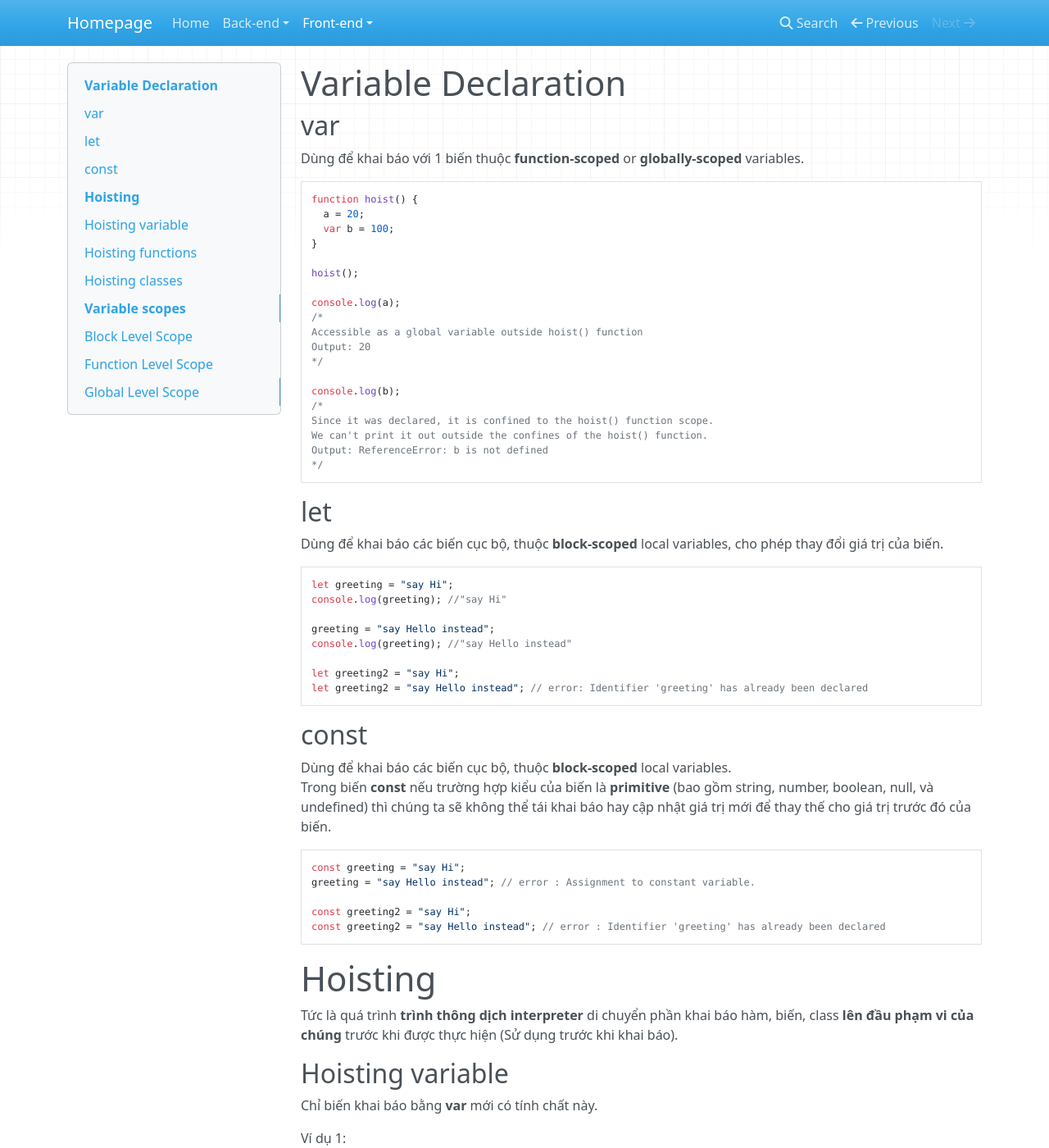
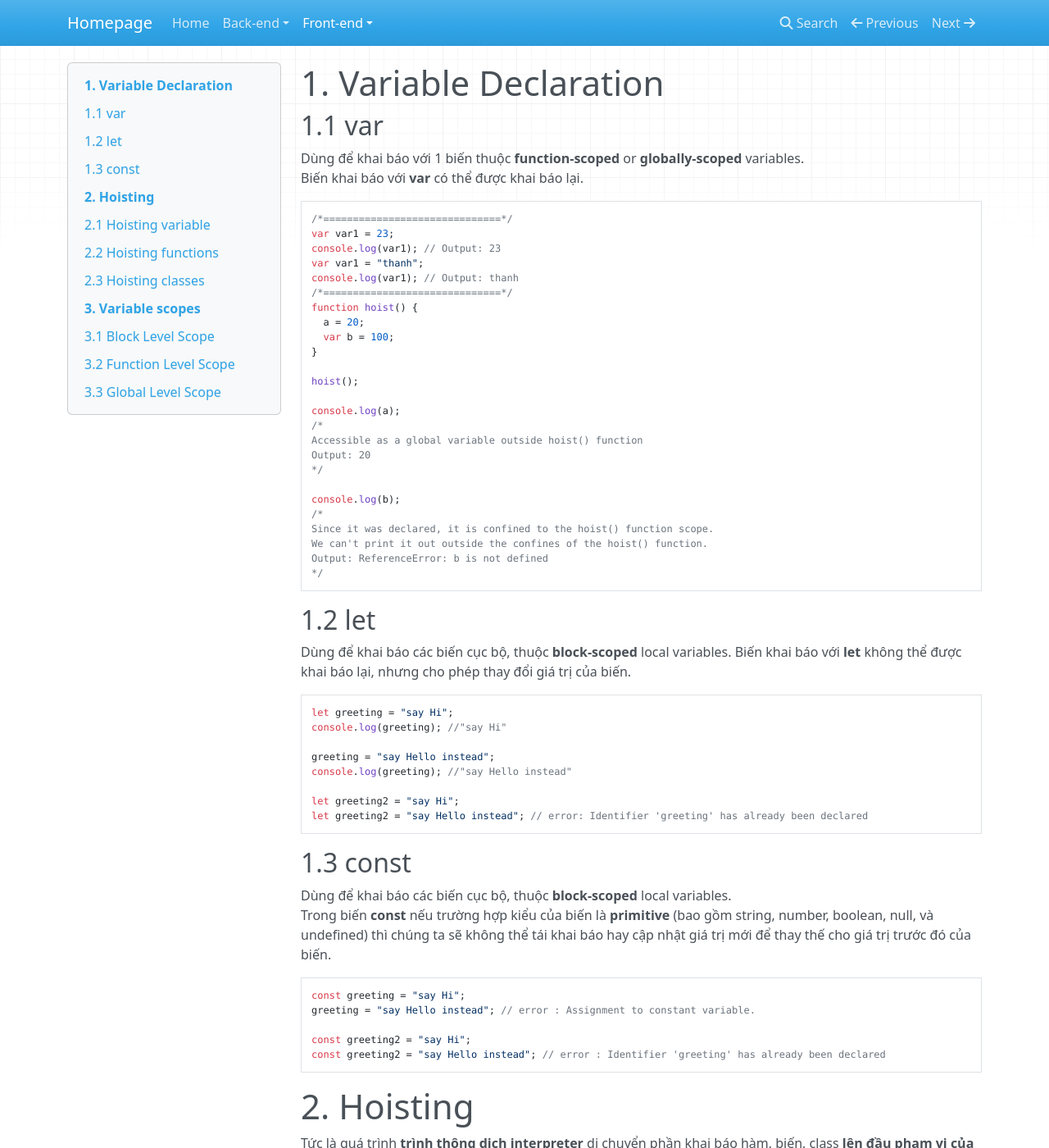
Before and after one commit to Do-Thanh2201/Do-Thanh2201.github.io, an MkDocs documentation site: the page built from docs/frontend/JavaScript/1 Variable.md, in a window 1280 px wide and 1400 px high. Shown: the whole window at 82% size. Built offline with MkDocs 1.6.1, drawn with Linux system fonts in a browser that asks for light colours; nearby versions of some CDN libraries; some of the changed text lies outside the part shown.

Commit message:
Create 2 Datatypes

````diff
--- a/docs/frontend/JavaScript/1 Variable.md
+++ b/docs/frontend/JavaScript/1 Variable.md
@@ -1,10 +1,17 @@
-# Variable Declaration
+# 1. Variable Declaration
 
-## var
+## 1.1 var
 
-Dùng để khai báo với 1 biến thuộc **function-scoped** or **globally-scoped** variables.
+Dùng để khai báo với 1 biến thuộc **function-scoped** or **globally-scoped** variables.</br >
+Biến khai báo với **var** có thể được khai báo lại.
 
 ```js
+/*==============================*/
+var var1 = 23;
+console.log(var1); // Output: 23
+var var1 = "thanh";
+console.log(var1); // Output: thanh
+/*==============================*/
 function hoist() {
   a = 20;
   var b = 100;
@@ -26,9 +33,10 @@
 */
 ```
 
-## let
+## 1.2 let
 
-Dùng để khai báo các biến cục bộ, thuộc **block-scoped** local variables, cho phép thay đổi giá trị của biến.
+Dùng để khai báo các biến cục bộ, thuộc **block-scoped** local variables.
+Biến khai báo với **let** không thể được khai báo lại, nhưng cho phép thay đổi giá trị của biến.
 
 ```js
 let greeting = "say Hi";
@@ -41,7 +49,7 @@
 let greeting2 = "say Hello instead"; // error: Identifier 'greeting' has already been declared
 ```
 
-## const
+## 1.3 const
 
 Dùng để khai báo các biến cục bộ, thuộc **block-scoped** local variables.</br >
 Trong biến **const** nếu trường hợp kiểu của biến là **primitive** (bao gồm string, number, boolean, null, và undefined) thì chúng ta sẽ không thể tái khai báo hay cập nhật giá trị mới để thay thế cho giá trị trước đó của biến.</br >
@@ -54,11 +62,11 @@
 const greeting2 = "say Hello instead"; // error : Identifier 'greeting' has already been declared
 ```
 
-# Hoisting
+# 2. Hoisting
 
 Tức là quá trình **trình thông dịch interpreter** di chuyển phần khai báo hàm, biến, class **lên đầu phạm vi của chúng** trước khi được thực hiện (Sử dụng trước khi khai báo).</br >
 
-## Hoisting variable
+## 2.1 Hoisting variable
 
 Chỉ biến khai báo bằng **var** mới có tính chất này.
 
@@ -87,7 +95,7 @@
 const hoistConst = "The variable has been hoistConst.";
 ```
 
-## Hoisting functions
+## 2.2 Hoisting functions
 
 Chỉ **Function declaration** mới được Hoisting
 
@@ -114,13 +122,13 @@
 };
 ```
 
-## Hoisting classes
+## 2.3 Hoisting classes
 
-Chỉ **Class declarations** mới được Hoisting
+Trong ES6, class không được Hoisting.
 
-# Variable scopes
+# 3. Variable scopes
 
-## Block Level Scope
+## 3.1 Block Level Scope
 Biến được khai báo **bên trong bất kỳ block nào**, chẳng hạn như bên trong body của 1 function, hoặc câu lệnh **if/switch conditions or for/while loops** thì có Block Level Scope</br >
 Tức là các biến chỉ được truy cập từ bên trong Block
 
@@ -135,7 +143,7 @@
 console.log(q); // Uncaught ReferenceError: q is not defined
 ```
 
-## Function Level Scope
+## 3.2 Function Level Scope
 Biến được khai báo **trong 1 functio**n thì có Function Level Scope</br >
 Tức là các biến chỉ được truy cập từ bên trong function
 
@@ -151,5 +159,5 @@
 console.log(message); // Output: "ReferenceError: message is not defined"
 ```
 
-## Global Level Scope
+## 3.3 Global Level Scope
 Biến được khai báo ở Globally, tức là không khai báo bên trong bất kỳ function nào thì có **Global Scope**
--- a/mkdocs.yml
+++ b/mkdocs.yml
@@ -27,3 +27,4 @@
     - 'JavaScript':
       - Mở đầu: 'frontend/JavaScript/index.md'
       - 'Variable': 'frontend/JavaScript/1 Variable.md'
+      - 'Datatypes': 'frontend/JavaScript/2 Datatypes.md'
````
Also changed, not shown: docs/frontend/CSS/4 boxPosition.md (+6 -6 lines), docs/frontend/CSS/5 flow.md (+13 -13 lines), docs/frontend/JavaScript/2 Datatypes.md (added, +143 -0 lines).
